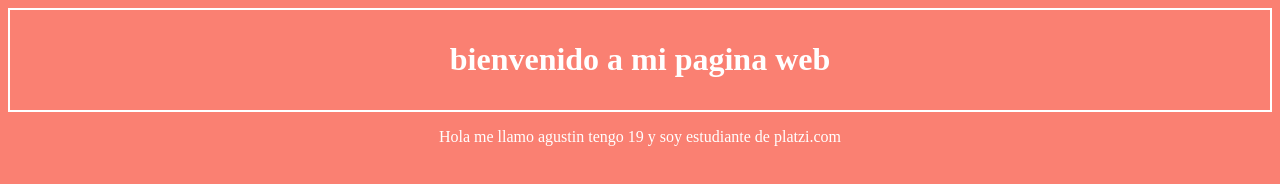
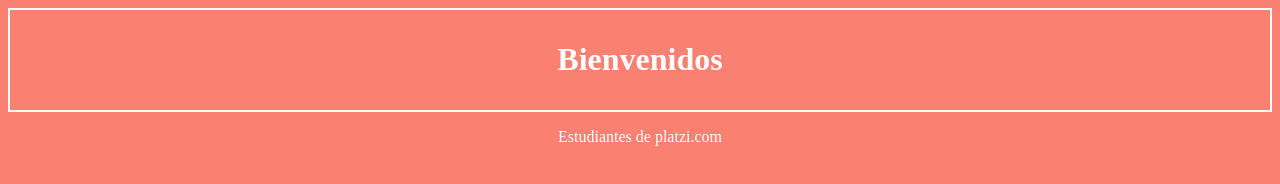
Before and after one commit to agusschniepp/practicas, a plain HTML site: page index.html in a window 1280 px wide. Drawn offline with Linux system fonts and the light colour scheme.

Commit message:
actualizamos master

```diff
--- a/index.html
+++ b/index.html
@@ -12,12 +12,12 @@
 <body>
     <header class="header-container">
         <h1>
-            bienvenido a mi pagina web
+            Bienvenidos
         </h1>
     </header>
     <article>
         <p>
-            Hola me llamo agustin tengo 19 y soy estudiante de platzi.com
+            Estudiantes de platzi.com
         </p>
     </article>
 
```
